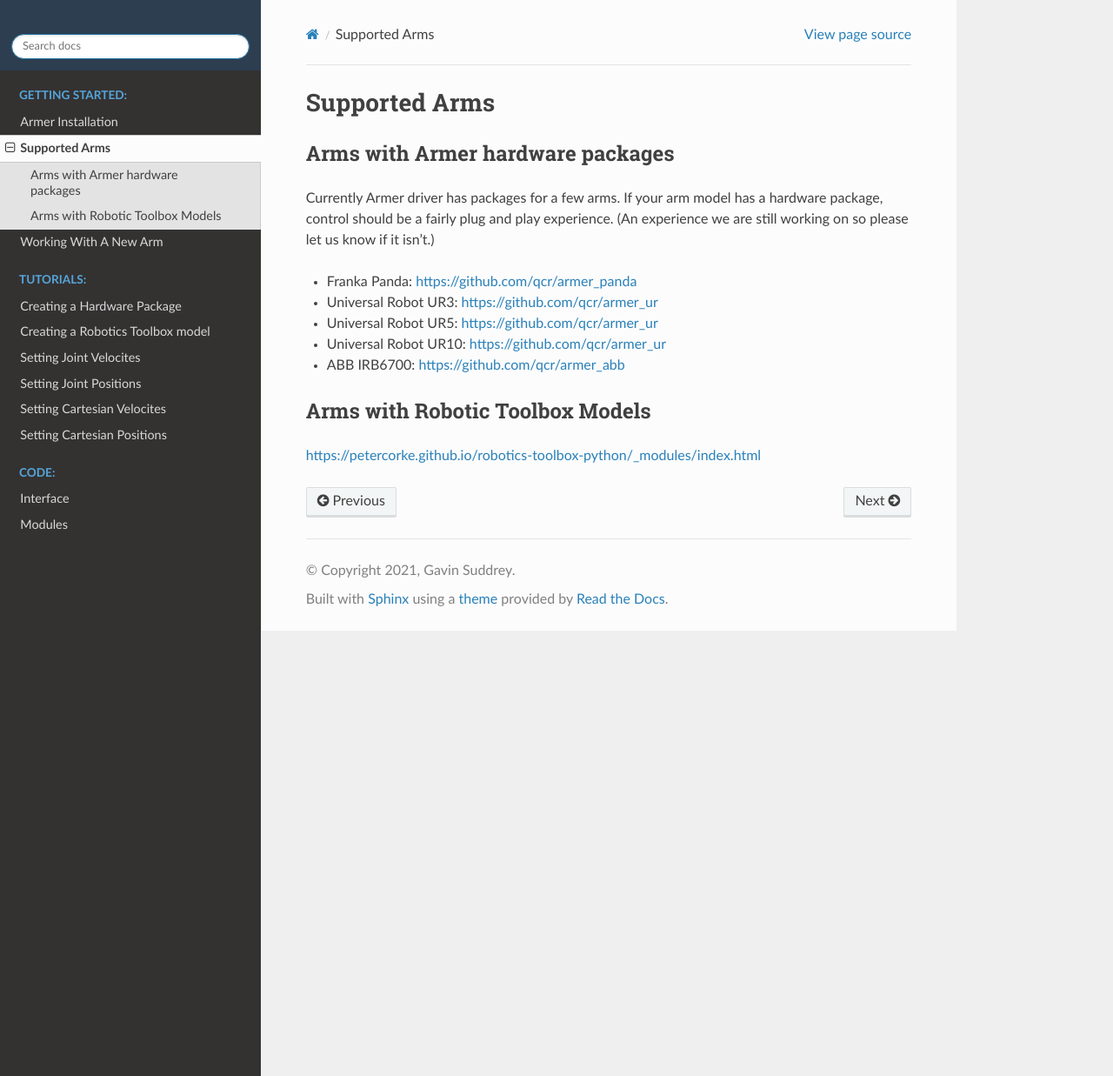
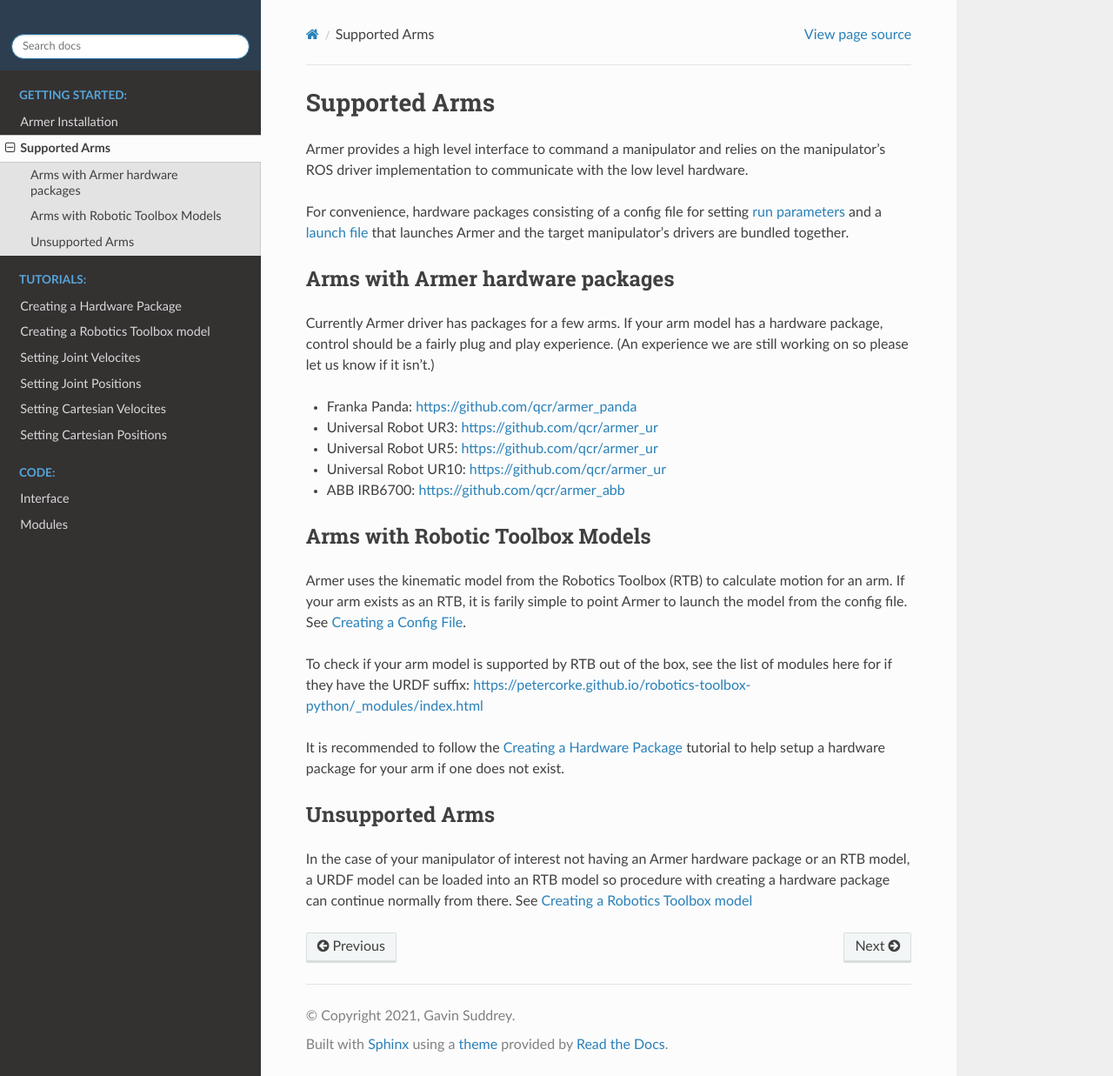
Before and after one commit to qcr/armer, a Sphinx documentation site: the page built from docs/supported_arms.rst, in a window 1280 px wide and 1237 px high. Shown: the whole window at 87% size. Built offline with Sphinx 7.4.7 and the Read the Docs theme 2.0.0, drawn with Linux system fonts in a browser that asks for light colours.

Commit message:
Updated supported arms to replace working with a new arm

```diff
--- a/docs/armer_installation.rst
+++ b/docs/armer_installation.rst
@@ -28,4 +28,4 @@
         source ~/armer_ws/devel/setup.bash
         echo "Installation complete!"
 
-If the script has completed with no errors, continue on to `Working With a New Arm <working_with_a_new_arm.html/>`_.
+If the script has completed with no errors, continue on to `Supported Arms <supported_arms.html/>`_.
--- a/docs/creating_a_hardware_package.rst
+++ b/docs/creating_a_hardware_package.rst
@@ -1,6 +1,5 @@
 Creating a Hardware Package
 ====================================
-Armer drivers provide a high level interface to command a manipulator. Armer relies on the manipulator's ROS driver implementation to communicate with the low level hardware.
 
 For convenience, a hardware package should be created to launch the drivers for an arm or arm group. This consists of:
 
--- a/docs/index.rst
+++ b/docs/index.rst
@@ -51,7 +51,6 @@
 
    armer_installation
    supported_arms
-   working_with_a_new_arm
 
 .. toctree::
    :maxdepth: 3
--- a/docs/supported_arms.rst
+++ b/docs/supported_arms.rst
@@ -1,5 +1,9 @@
 Supported Arms
 ===============
+Armer provides a high level interface to command a manipulator and relies on the manipulator's ROS driver implementation to communicate with the low level hardware.
+
+For convenience, hardware packages consisting of a config file for setting `run parameters <creating_a_hardware_package.html#creating-a-launch-file>`_ and a `launch file <creating_a_hardware_package.html#creating-a-launch-file>`_ that launches Armer and the target manipulator's drivers are bundled together.
+
 
 Arms with Armer hardware packages
 ----------------------------------
@@ -19,5 +23,12 @@
 Arms with Robotic Toolbox Models
 ----------------------------------
 
+Armer uses the kinematic model from the Robotics Toolbox (RTB) to calculate motion for an arm. If your arm exists as an RTB, it is farily simple to point Armer to launch the model from the config file. See `Creating a Config File <creating_a_hardware_package.html#creating-a-launch-file>`_.
 
-https://petercorke.github.io/robotics-toolbox-python/_modules/index.html
+To check if your arm model is supported by RTB out of the box, see the list of modules here for if they have the URDF suffix: https://petercorke.github.io/robotics-toolbox-python/_modules/index.html
+
+It is recommended to follow the `Creating a Hardware Package <creating_a_hardware_package.html#creating-a-hardware-package>`_ tutorial to help setup a hardware package for your arm if one does not exist.
+
+Unsupported Arms
+-----------------------------
+In the case of your manipulator of interest not having an Armer hardware package or an RTB model, a URDF model can be loaded into an RTB model so procedure with creating a hardware package can continue normally from there. See `Creating a Robotics Toolbox model <create_an_RTB_model.html#creating-a-robotics-toolbox-model/>`_
--- a/setup.py
+++ b/setup.py
@@ -29,7 +29,7 @@
 ]
 
 # Get the long description from the README file
-with open(os.path.join(here, 'README.md'), encoding='utf-8') as f:
+with open(os.path.join(here, 'README.rst'), encoding='utf-8') as f:
     long_description = f.read()
 
 # list all data folders here, to ensure they get packaged
```
Also changed, not shown: docs/working_with_a_new_arm.rst (deleted, +0 -20 lines).
